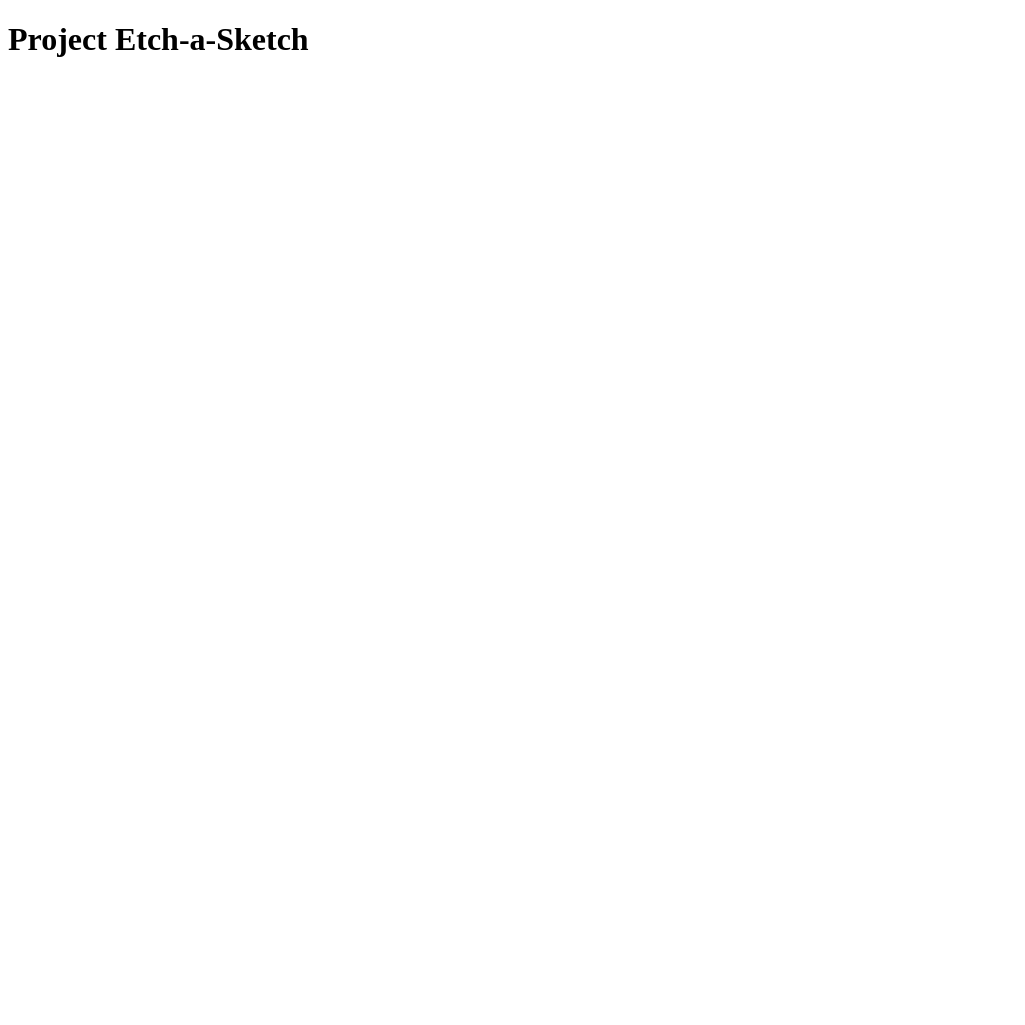
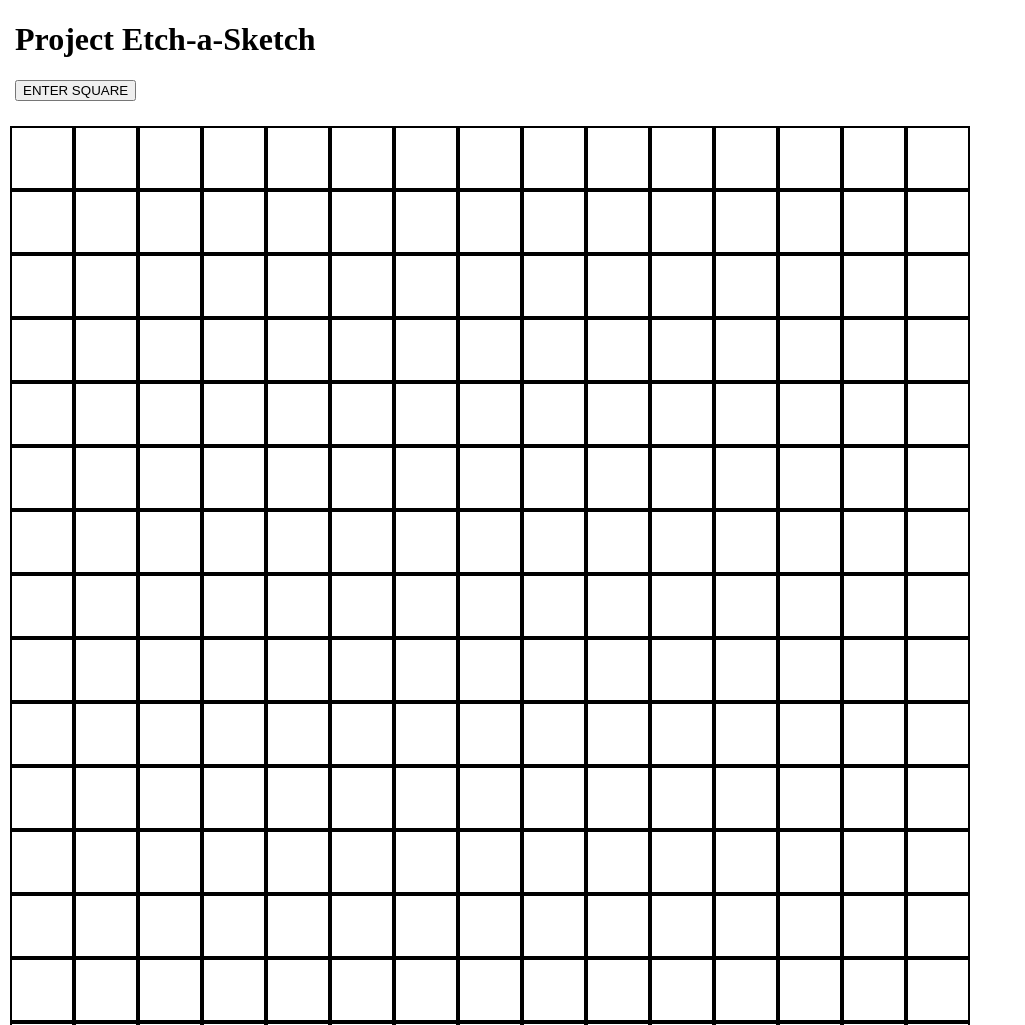
Before and after one commit to wahyu1337/etch-a-sketch, a plain HTML site: page index.html in a window 1280 px wide. Shown: the top 1025 px of the page, without its empty margins (0-1025 px from the left). Before the commit the page ends 800 px from the top, so only its background shows below. Drawn offline with Linux system fonts and the light colour scheme.

Commit message:
UPDATED
some updated included adding buttonm and finishes
the square (16x16) using 960px container which
means the square contains 16pxW and 16pxH

```diff
--- a/index.html
+++ b/index.html
@@ -4,6 +4,7 @@
     <meta charset="UTF-8">
     <meta name="viewport" content="width=device-width, initial-scale=1.0">
     <script src="index.js" defer></script>
+    <link rel="stylesheet" href="style.css">
     <title>ETCH-A-SKETCH</title>
 </head>
 <body>
--- a/index.js
+++ b/index.js
@@ -2,10 +2,46 @@ console.log('PROJECT: Etch-a-Sketch')
 
 // Add title to the webpage (h1)
 const title = document.createElement('h1');
-title.textContent = 'Project Etch-a-Sketch'
-document.body.append(title);
+    title.textContent = 'Project Etch-a-Sketch'
+    title.style.marginLeft = "15px";
+    document.body.append(title);
+
+// adding button for ask user how many square ()
+const buttonInput = document.createElement('button');
+    buttonInput.textContent = "ENTER SQUARE";
+    buttonInput.classList.add('btn');
+    // some style
+        buttonInput.style.marginBottom = '25px';
+        buttonInput.style.marginLeft = "15px";
+    document.body.append(buttonInput);
 
 // adding a divs
 const container = document.createElement('div')
-container.classList.add('container');
-document.body.append(container);
+    container.classList.add('container');
+    document.body.append(container);
+
+// add a square to the container 256 times and add to container
+for (let i = 0; i < 16; i++){
+    for (let j = 0; j < 16; j++){
+        // create square
+        const square = document.createElement('div');
+        square.classList.add('square')
+
+        // adding the listener when the mouse hover the square
+        square.addEventListener("mouseover", () => {
+            square.setAttribute("style", "background-color: black;")
+        })
+
+        // append the square to container
+        container.appendChild(square);
+    }
+}
+
+// add event listener to ask how many user want the square
+buttonInput.addEventListener('click', () => {
+    const userInput = parseInt(prompt("Enter a number: ", 0));
+
+    while (userInput === isNaN(userInput)){
+        userInput = parseInt(prompt('you must enter a number!', 0))
+    }
+})
--- a/style.css
+++ b/style.css
@@ -0,0 +1,17 @@
+body{
+    margin: 0 auto;
+}
+
+.container {
+    margin: 0 10px;
+    display: flex;
+    flex-wrap: wrap;
+    height: 960px;
+    width: 960px;
+}
+
+.square {
+    height: 60px;
+    width: 60px;
+    border: solid black 2px;
+}
```
